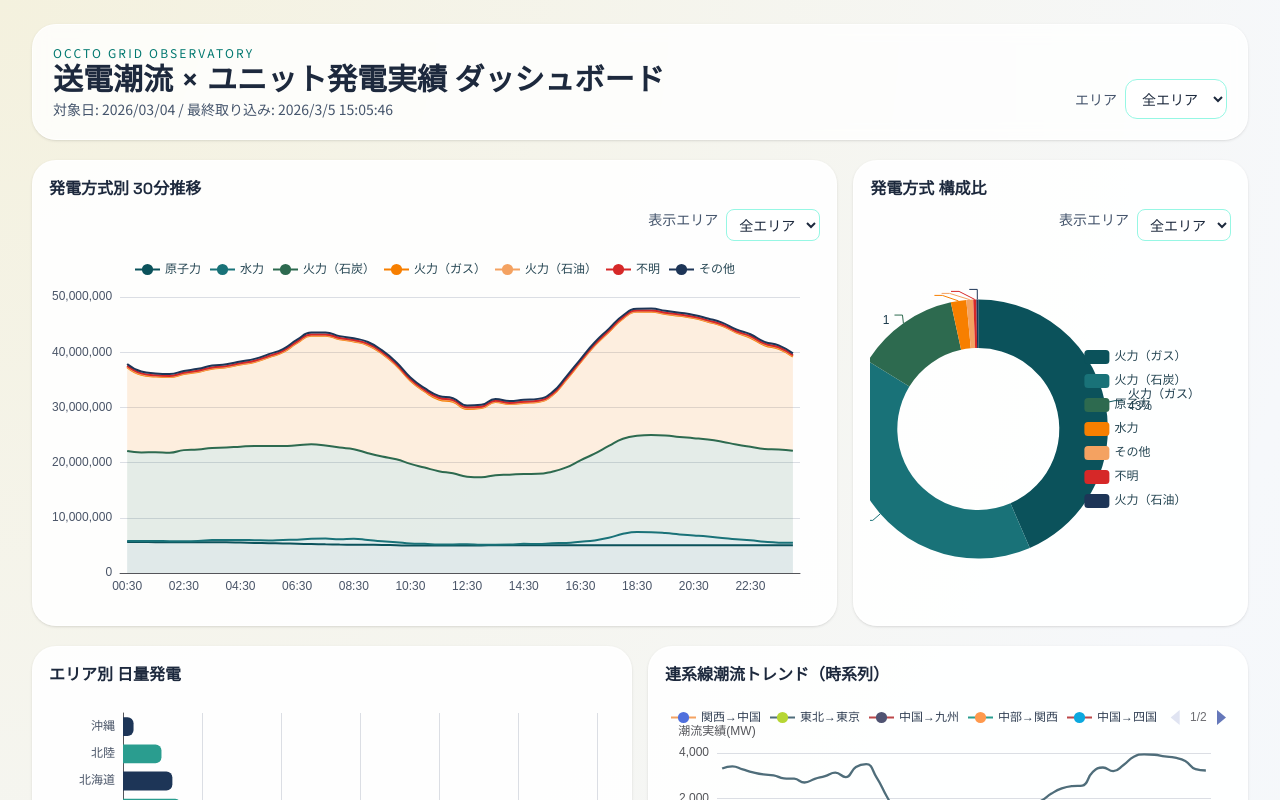
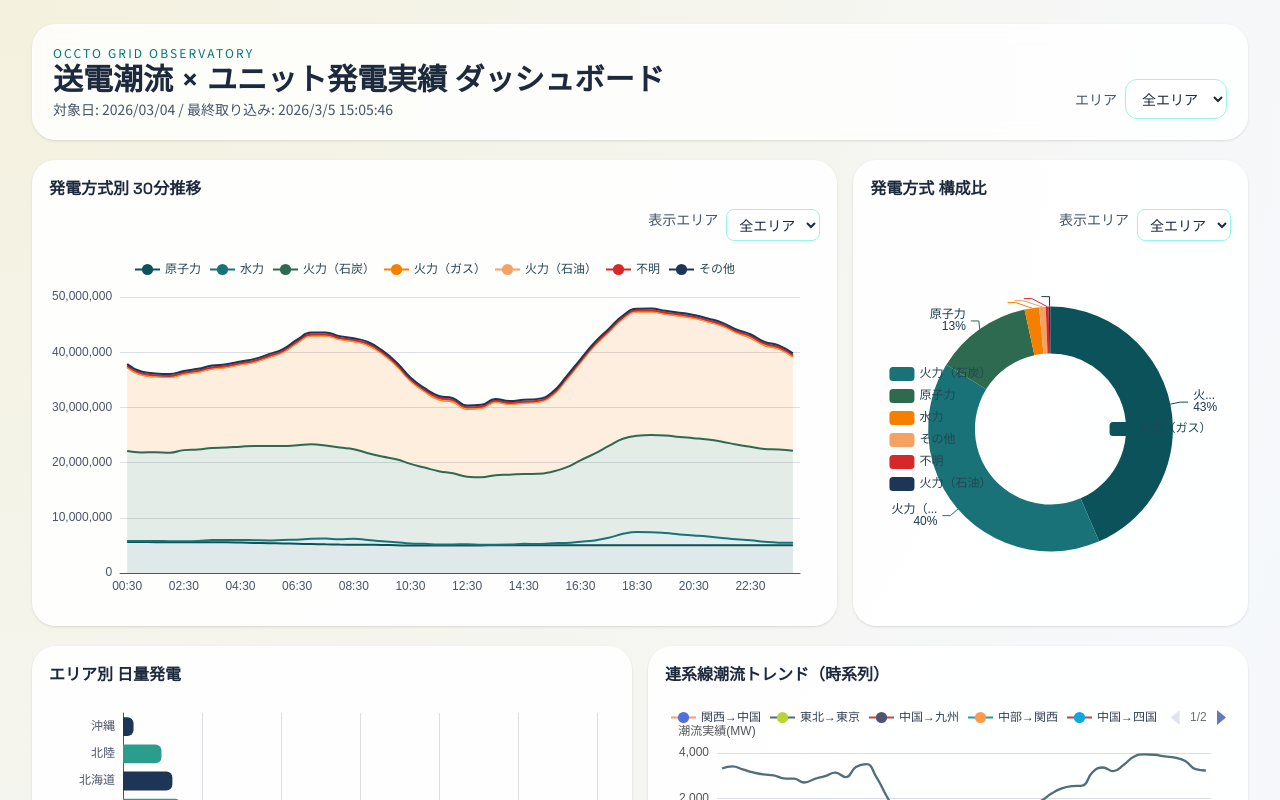
Before and after one commit to hama-jp/occto-grid-observatory, a Next.js app: page / in a window 1280 px wide. Shown: the top 800 px of the page. Built offline with nearby package versions, Linux system fonts and the light colour scheme.

Commit message:
fix(ui): split source donut legends by cumulative share

```diff
--- a/src/components/dashboard-app.tsx
+++ b/src/components/dashboard-app.tsx
@@ -492,25 +492,50 @@ export function DashboardApp({ data }: DashboardAppProps) {
       sourceDonutArea === "全エリア"
         ? data.generation.sourceTotals
         : (sourceTotalsByArea[sourceDonutArea] ?? []);
+    const totalKwh = rows.reduce((sum, item) => sum + item.totalKwh, 0);
+    let cumulativePercent = 0;
+    const rightLegend: string[] = [];
+    const leftLegend: string[] = [];
+
+    rows.forEach((item) => {
+      const percent = totalKwh > 0 ? (item.totalKwh / totalKwh) * 100 : 0;
+      cumulativePercent += percent;
+      const name = normalizeSourceName(item.source);
+      if (cumulativePercent <= 50) {
+        rightLegend.push(name);
+      } else {
+        leftLegend.push(name);
+      }
+    });
 
     return {
       tooltip: { trigger: "item" },
-      legend: {
-        type: "scroll",
-        orient: "vertical",
-        left: "58%",
-        top: "middle",
-        bottom: 8,
-        itemGap: 10,
-        textStyle: { color: "#264653" },
-        formatter: (name: string) => normalizeSourceName(name),
-      },
+      legend: [
+        {
+          type: "scroll",
+          orient: "vertical",
+          left: "4%",
+          top: "middle",
+          itemGap: 8,
+          textStyle: { color: "#264653" },
+          data: leftLegend,
+        },
+        {
+          type: "scroll",
+          orient: "vertical",
+          right: "4%",
+          top: "middle",
+          itemGap: 8,
+          textStyle: { color: "#264653" },
+          data: rightLegend,
+        },
+      ],
       series: [
         {
           name: "発電方式",
           type: "pie",
-          radius: ["45%", "72%"],
-          center: ["30%", "50%"],
+          radius: ["42%", "68%"],
+          center: ["50%", "50%"],
           avoidLabelOverlap: true,
           label: {
             formatter: (params: { percent?: number; name: string }) => {
```
